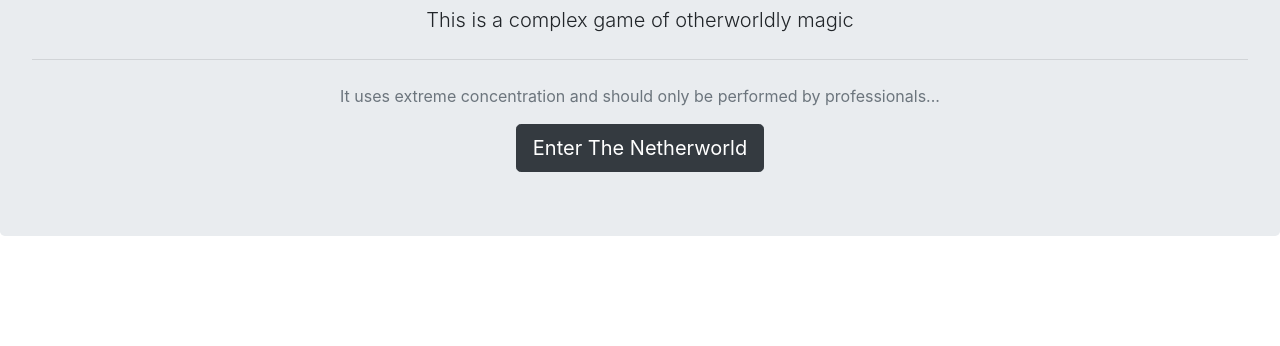
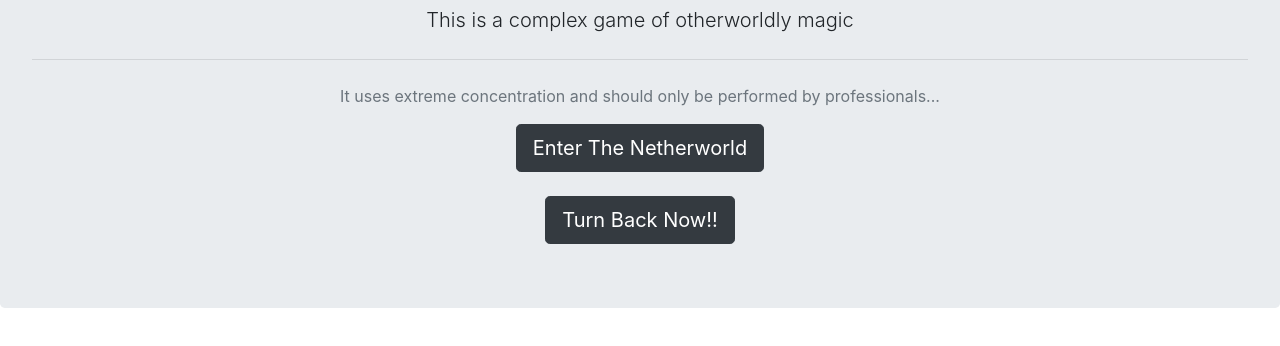
Before and after one commit to theartofnoise/Psychic-Game, a plain HTML site: page index.html in a window 1280 px wide. Shown: the part 134-480 px from the top of the page. Drawn offline with nearby package versions, Linux system fonts and the light colour scheme.

Commit message:
links to site

```diff
--- a/index.html
+++ b/index.html
@@ -13,7 +13,8 @@
         <p class="lead">This is a complex game of otherworldly magic</p>
         <hr class="my-4">
         <p class="text-secondary">It uses extreme concentration and should only be performed by professionals...</p>
-        <a class="btn btn-dark btn-lg" href="psychic.html" role="button">Enter The Netherworld</a>
+        <a class="btn btn-dark btn-lg" href="psychic.html" role="button">Enter The Netherworld</a><br><br>
+        <a class="btn btn-dark btn-lg" href="https://theartofnoise.github.io/Bootstrap-Portfolio/portfolio.html" role="button">   Turn Back Now!!   </a>
       </div>
 </body>
 </html>
```
